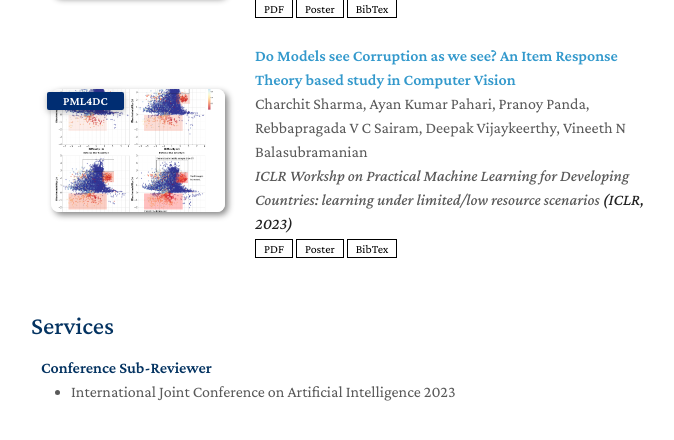
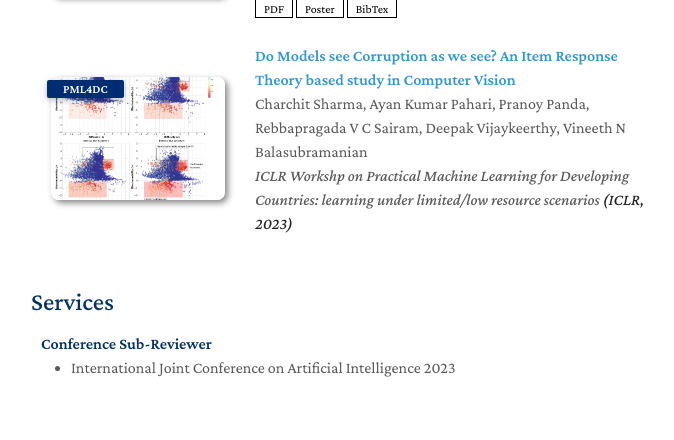
Before and after one commit to sairamrebbapragada/sairamrebbapragada.github.io, a Jekyll site: the page built from index.md, in a window 1280 px wide and 900 px high, scrolled down 659 px, cut to the strip 417-857 px from the top of the window. Shown: the whole strip, without its empty margins (439-1113 px from the left). Built offline with Jekyll 4.4.1, drawn with Linux system fonts in a browser that asks for light colours; nearby versions of some CDN libraries; a style sheet for code colours, icons or effects is not loaded; our own code applies the rules of GitHub Pages for plain Markdown files.

Commit message:
Update publications.md

```diff
--- a/_includes/publications.md
+++ b/_includes/publications.md
@@ -36,11 +36,6 @@
         <div class="title"><a href="">Do Models see Corruption as we see? An Item Response Theory based study in Computer Vision</a></div>
         <div class="author">Charchit Sharma, Ayan Kumar Pahari, Pranoy Panda, Rebbapragada V C Sairam, Deepak Vijaykeerthy, Vineeth N Balasubramanian</div>
         <div class="periodical"><em>ICLR Workshp on Practical Machine Learning for Developing Countries: learning under limited/low resource scenarios <strong>(ICLR, 2023)</strong></em></div>
-        <div class="links">
-          <a href="" class="btn btn-sm z-depth-0" role="button" target="_blank" style="font-size:12px;">PDF</a>
-     <a href="" class="btn btn-sm z-depth-0" role="button" target="_blank" style="font-size:12px;">Poster</a>
-          <a href="" class="btn btn-sm z-depth-0" role="button" target="_blank" style="font-size:12px;">BibTex</a>
-        </div>
       </div>
     </div>
 
```
